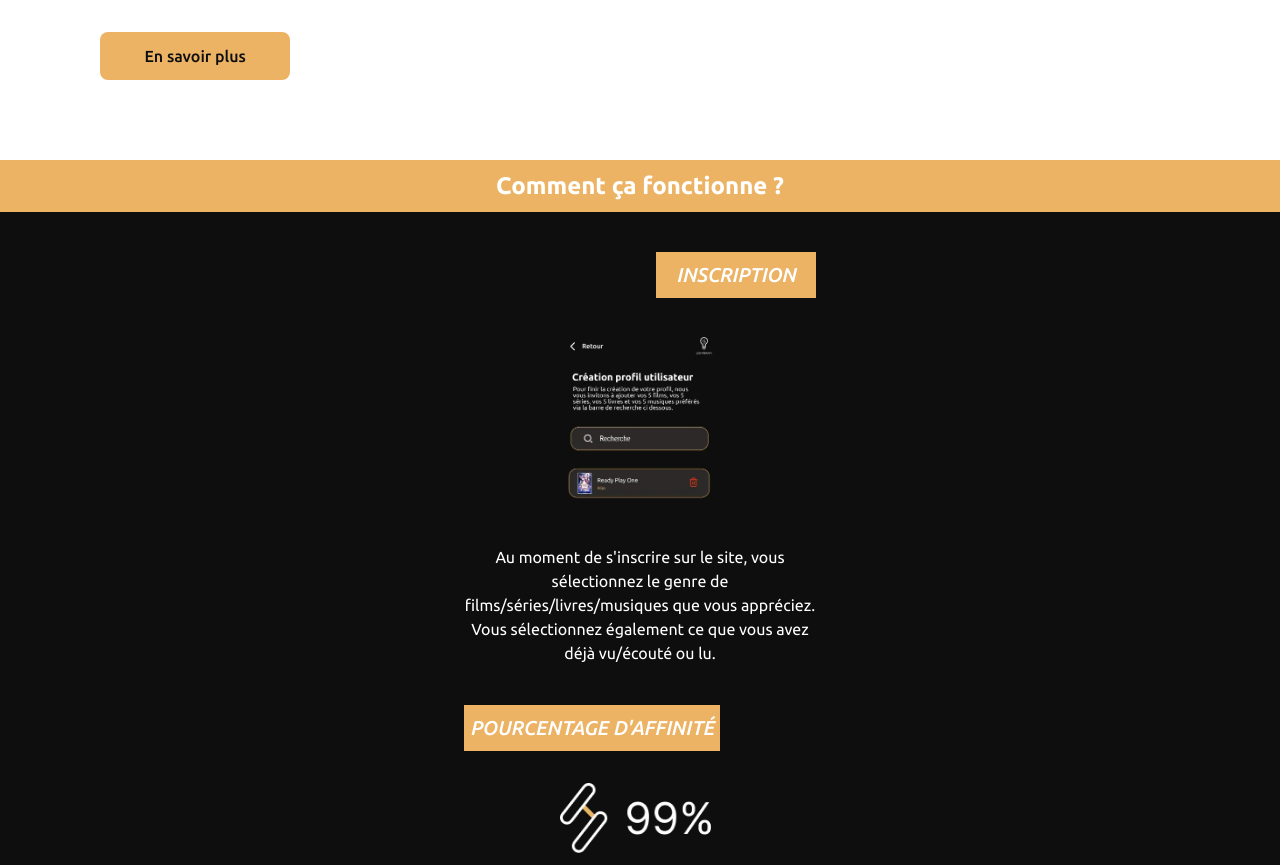
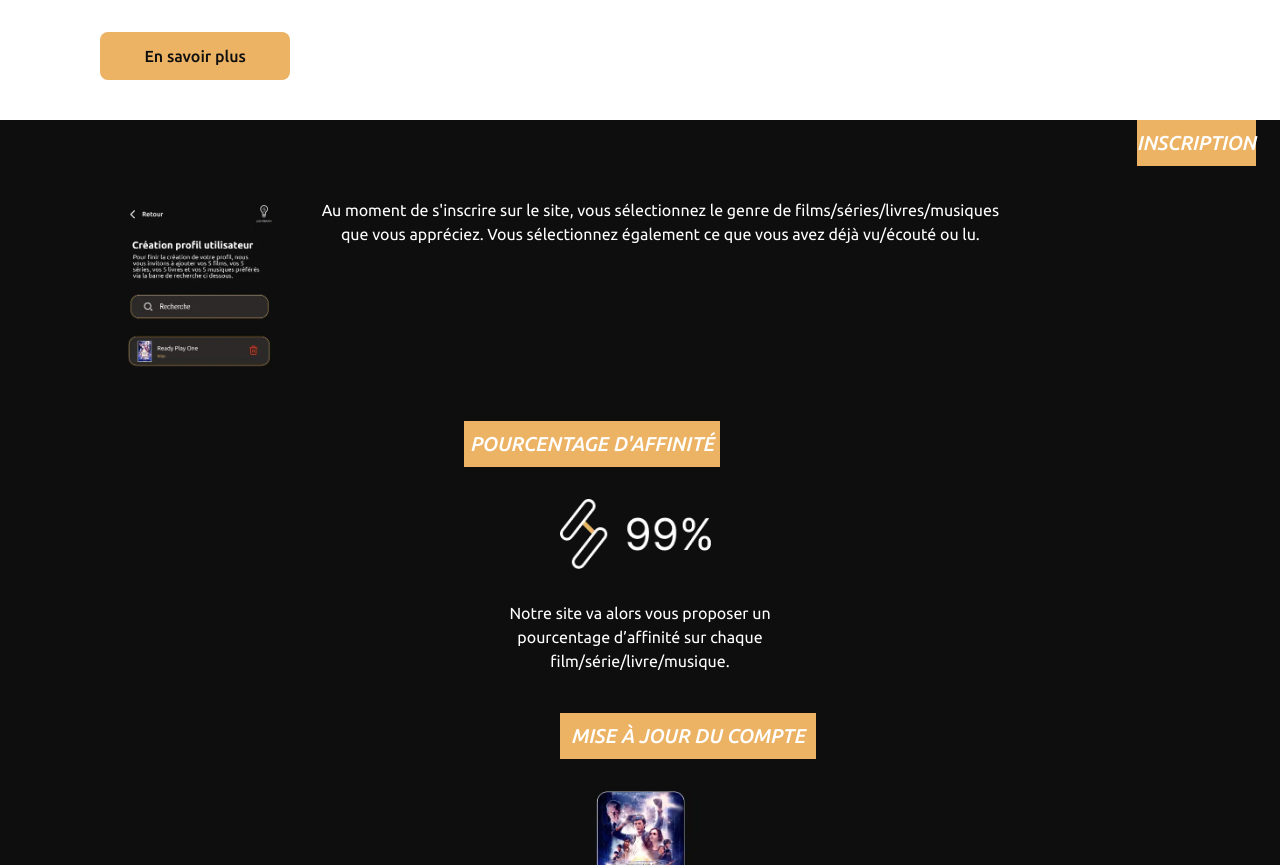
Before and after one commit to GitAlexisBERNARD/Lightbrary, a Vue app: page / in a window 1280 px wide. Shown: the part 720-1585 px from the top of the page. Built offline with nearby package versions, Linux system fonts and the light colour scheme.

Commit message:
Lannding Page début desktop v2

```diff
--- a/src/components/LandingPage.vue
+++ b/src/components/LandingPage.vue
@@ -83,10 +83,14 @@
                 </div>
 
                 <div>
-                    <h2 class="bg-Secondary1(Gold) font-text font-bold text-Primary2(White) text-[24px] py-2 text-center mt-20">Comment ça fonctionne ?</h2>
+                    <h2 class="bg-Secondary1(Gold) font-text font-bold text-Primary2(White) text-[24px] py-2 text-center mt-20 lg:hidden">Comment ça fonctionne ?</h2>
 
-                    <div class="grille_mobile mt-10">
-                        <h3 class="col-span-2 col-start-3 text-center bg-Secondary1(Gold) py-2 font-text font-medium italic uppercase text-Primary2(White) text-[20px]">Inscription</h3>
+                    <div class="hidden lg:grille_desktop mt-20">
+                        <h2 class="col-span-4 bg-Secondary1(Gold) font-text font-bold text-Primary2(White) text-[24px] py-2 text-center">Comment ça fonctionne ?</h2>
+                    </div>
+
+                    <div class="grille_mobile lg:grille_desktop mt-10">
+                        <h3 class="col-span-2 col-start-3 text-center bg-Secondary1(Gold) py-2 font-text font-medium italic uppercase text-Primary2(White) text-[20px] lg:col-start-11 lg:text-[20px]">Inscription</h3>
                         <img class="col-span-2 col-start-2" src="/img/Chapitre_1.webp" alt="Photo page inscription">
                         <p class="col-span-4 text-center font-text text-Primary2(White)">Au moment de s'inscrire sur le site, vous sélectionnez le genre de films/séries/livres/musiques que vous appréciez. Vous sélectionnez également ce que vous avez déjà vu/écouté ou lu.</p>
                     </div>
```
